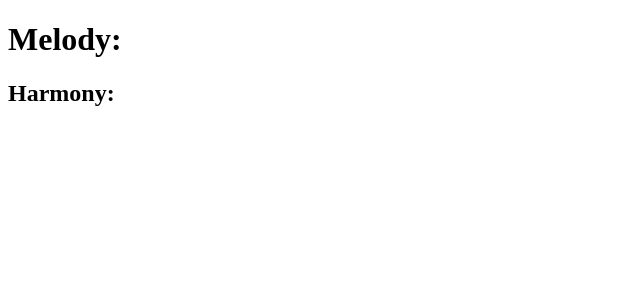
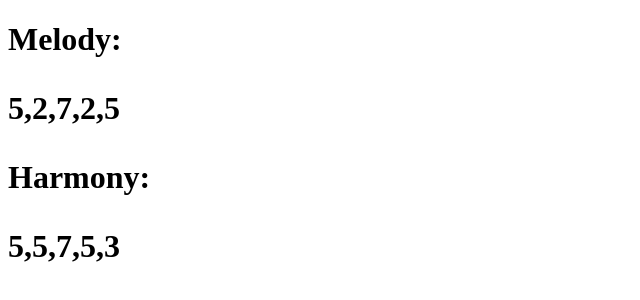
Before and after one commit to aditihaiman/IndependentStudy, a plain HTML site: page index.html in a window 1280 px wide. Shown: the whole page, without its empty margins (0-640 px from the left). Drawn offline with Linux system fonts and the light colour scheme.

Commit message:
transfered tester to hwebpage

```diff
--- a/cubeweb.js
+++ b/cubeweb.js
@@ -1 +1,31 @@
 console.log("Test");
+
+
+
+let newMelody = generate_melody(5);
+console.log(newMelody);
+
+document.getElementById("melody").innerHTML = newMelody;
+
+document.getElementById("harmony").innerHTML = suggest_harmony(newMelody);
+
+function generate_melody(length){
+    let melody = [];
+    for(let i = 0; i < length; i++){
+        melody.push(Math.floor(Math.random() * 7)+1);
+//        console.log(melody);
+    }
+    return melody;
+}
+
+function suggest_harmony(melody){
+    let harmonies = [[1, 4, 6], [2, 5, 7], [3, 6, 1], [4, 7, 2], [5, 1, 3], [6, 2, 4], [7, 3, 5]];
+    let suggested = [];
+    for(let note of melody){
+        let idx = Math.floor(Math.random()*3);
+//        console.log(idx, note, harmonies[note]);
+        suggested.push(harmonies[note-1][idx]);
+    }
+    return suggested;
+
+}
--- a/index.html
+++ b/index.html
@@ -8,10 +8,11 @@
     </head>
     <body>
         <h1>
-            Melody:
+            Melody: <p id="melody"></p>
         </h1>
-        <h2>
-            Harmony:
-        </h2>
+        <h1>
+            Harmony: <p id="harmony"></p>
+        </h1>
     </body>
 </html>
+<script src="cubeweb.js"></script>
```
Also changed, not shown: 1 other file.
